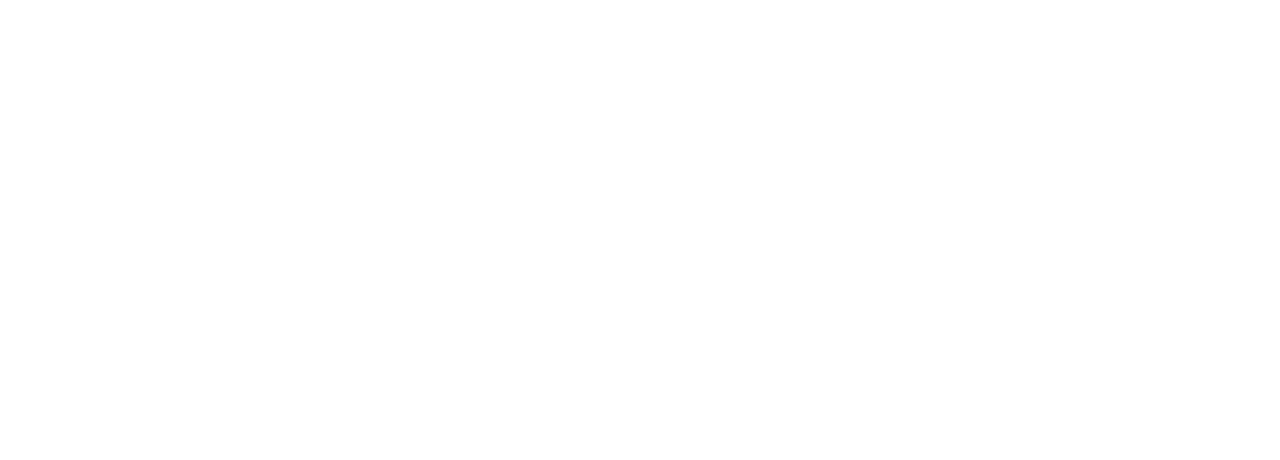
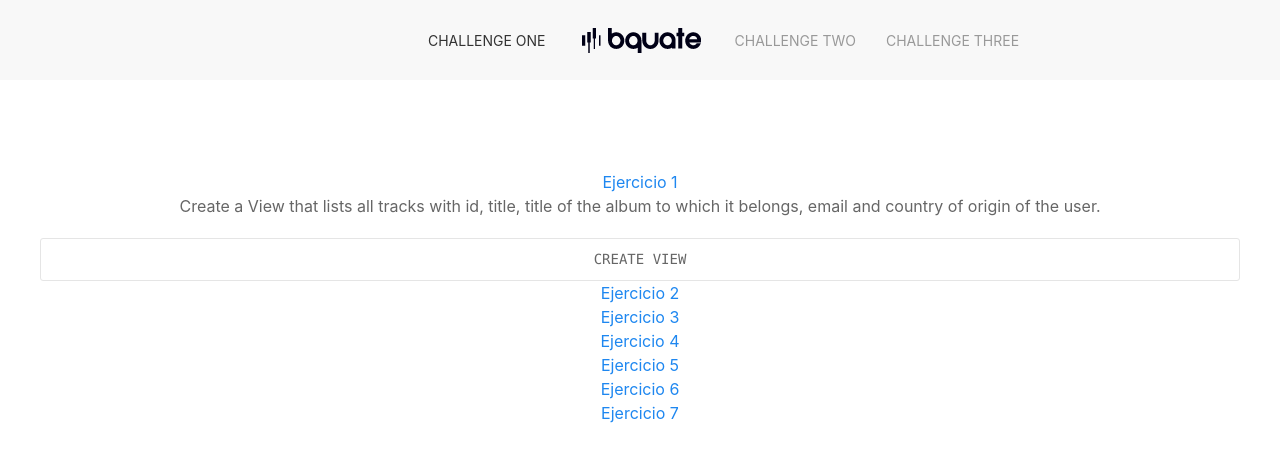
Before and after one commit to AlbertoMMIP/BquateTest, a React (Create React App) app in the folder front-bquate/: page /three in a window 1280 px wide. Shown: the top 460 px of the page. Built offline with nearby package versions, Linux system fonts and the light colour scheme.

Commit message:
Se agrega tercer página

```diff
--- a/front-bquate/src/Router.js
+++ b/front-bquate/src/Router.js
@@ -2,10 +2,14 @@
 import {Switch,Route} from 'react-router-dom'
 import { Home } from './components/home/Home';
 import MainOne from './components/challengeOne/MainOne';
+import MainTwo from './components/challengeOne/MainTwo';
+import MainThree from './components/challengeOne/MainThree';
 
 export const Router = () => (
     <Switch>
         <Route exact path='/' component={Home}  />
-        <Route exact path='/one' component={MainOne}  />
+        <Route exact path='/one' component={MainOne} />
+        <Route exact path='/two' component={MainTwo} />
+        <Route exact path='/three' component={MainThree} />
     </Switch>
 );
--- /dev/null
+++ b/front-bquate/src/components/challengeOne/MainThree.js
@@ -0,0 +1,66 @@
+import React,{Component} from 'react';
+import { NavBar } from "../home/NavBar";
+
+class MainThree extends Component{
+
+    render(){
+        return(
+            <div>
+                <NavBar />
+                <div className="uk-section" >
+                    <div className="uk-container" >
+                        <ul data-uk-accordion>
+                            <li className="uk-open">
+                                <a className="uk-accordion-title" href="#">Ejercicio 1</a>
+                                <div className="uk-accordion-content">
+                                    <p>Create a View that lists all tracks with id, title, title of the album to which it belongs, email and country of origin of the user.</p>
+                                    <pre><code>
+                                        CREATE VIEW
+                                    </code></pre>
+                                </div>
+                            </li>
+                            <li>
+                                <a className="uk-accordion-title" href="#">Ejercicio 2</a>
+                                <div className="uk-accordion-content">
+                                    <p>List all albums from Peru that which genre is ROCK.</p>
+                                </div>
+                            </li>
+                            <li>
+                                <a className="uk-accordion-title" href="#">Ejercicio 3</a>
+                                <div className="uk-accordion-content">
+                                    <p>Find any track that does not have artist and update it with the user name, only tracks without artist if you modify other tracks you screw up.</p>
+                                </div>
+                            </li>
+                            <li>
+                                <a className="uk-accordion-title" href="#">Ejercicio 4</a>
+                                <div className="uk-accordion-content">
+                                    <p>Set status 0 to any album which not have tracks and show them</p>
+                                </div>
+                            </li>
+                            <li>
+                                <a className="uk-accordion-title" href="#">Ejercicio 5</a>
+                                <div className="uk-accordion-content">
+                                    <p>Set status 0 to any user which not have track or albums and show them</p>
+                                </div>
+                            </li>
+                            <li>
+                                <a className="uk-accordion-title" href="#">Ejercicio 6</a>
+                                <div className="uk-accordion-content">
+                                    <p>List all tracks that here genre is different to genre of here album</p>
+                                </div>
+                            </li>
+                            <li>
+                            <a className="uk-accordion-title" href="#">Ejercicio 7</a>
+                                <div className="uk-accordion-content">
+                                    <p>Create a Web API</p>
+                                </div>
+                            </li>
+                        </ul>
+                    </div>
+                </div>
+            </div>
+        )
+    }
+};
+
+export default MainThree;
--- /dev/null
+++ b/front-bquate/src/components/challengeOne/MainTwo.js
@@ -0,0 +1,30 @@
+import React, {Component} from 'react';
+import { NavBar } from "../home/NavBar";
+
+class MainTwo extends Component{
+    constructor(){
+        super();
+        this.state = {};
+    }
+
+    render(){
+        return (
+            <div>
+                <NavBar />
+                <div className="uk-margin">
+                    <div className="uk-inline">
+                        <span className="uk-form-icon" data-uk-icon="icon: search"/>
+                        <input className="uk-input" type="text" name="email" placeholder="Artist, Discs and Tracks . . ."/>
+                    </div>
+                </div>
+                <div className="uk-section">
+                    <div className="uk-container">
+                        <p></p>
+                    </div>
+                </div>
+            </div>
+        );
+    };
+}
+
+export default MainTwo;
--- a/front-bquate/src/components/home/NavBar.js
+++ b/front-bquate/src/components/home/NavBar.js
@@ -24,8 +24,8 @@
             <div className="uk-navbar-center-right">
               <div>
                 <ul className="uk-navbar-nav">
-                  <li> <NavLink to="/">Challenge Two</NavLink> </li>
-                  <li> <NavLink to="/">Challenge Three</NavLink> </li>
+                  <li> <NavLink to="/two">Challenge Two</NavLink> </li>
+                  <li> <NavLink to="/three">Challenge Three</NavLink> </li>
                 </ul>
               </div>
             </div>
--- a/front-bquate/src/components/home/NavBarMovil.js
+++ b/front-bquate/src/components/home/NavBarMovil.js
@@ -10,7 +10,7 @@
                 </a>
             </div>
             <div className="uk-navbar-right">
-                <a className="uk-navbar-item uk-logo" href=""><img src="BquateLogo.png" width="150px" height="auto" alt="Bquate"/></a>
+                <a className="uk-navbar-item uk-logo" href="/"><img src="BquateLogo.png" width="150px" height="auto" alt="Bquate"/></a>
             </div>
         </nav>
         <div id="tm-mobile" className="uk-modal-full uk-modal" data-uk-modal="">
@@ -28,9 +28,9 @@
                             <div className="uk-panel" id="module-0">
                                 <div className="uk-navbar-center">
                                     <ul className="uk-nav uk-nav-primary uk-nav-center">
-                                        <li ><NavLink to="/"><b>Challenge One  </b></NavLink></li>
-                                        <li ><NavLink to="/"><b>Challenge Two  </b></NavLink></li>
-                                        <li ><NavLink to="/"><b>Challenge Three</b></NavLink></li>
+                                        <li ><NavLink to="/one"><b>Challenge One  </b></NavLink></li>
+                                        <li ><NavLink to="/two"><b>Challenge Two  </b></NavLink></li>
+                                        <li ><NavLink to="/three"><b>Challenge Three</b></NavLink></li>
                                     </ul>
 
                                 </div>
--- a/front-bquate/src/components/home/Options.js
+++ b/front-bquate/src/components/home/Options.js
@@ -13,7 +13,7 @@
             multiples of 5 print "IT". For numbers which are multiples of both 3
             and 5, print "Multipli".
           </p>
-          <Link to="/one">Solution</Link>
+          <Link to="/one" className="uk-button uk-button-default"  >Solution</Link>
         </div>
       </div>
       <div>
@@ -29,14 +29,14 @@
             <li>Little description</li>
             <li>On click name show element with mayor description</li>
           </ul>
-          <Link to="/">Solution</Link>
+          <Link to="/two" className="uk-button uk-button-default" >Solution</Link>
         </div>
       </div>
       <div>
         <div className="uk-card uk-card-secondary uk-card-body">
           <h3 className="uk-card-title">Challenge Three</h3>
           <p>Using the file bd_musica.sql that we have provided you, using Nodejs and MySql, you must create the database needed for the query exercises:</p>
-          <Link to="/">Solution</Link>
+          <Link to="/three" className="uk-button uk-button-default" >Solution</Link>
         </div>
       </div>
     </div>
```
Also changed, not shown: front-bquate/src/components/challengeOne/MainOne.js (+19 -12 lines).
